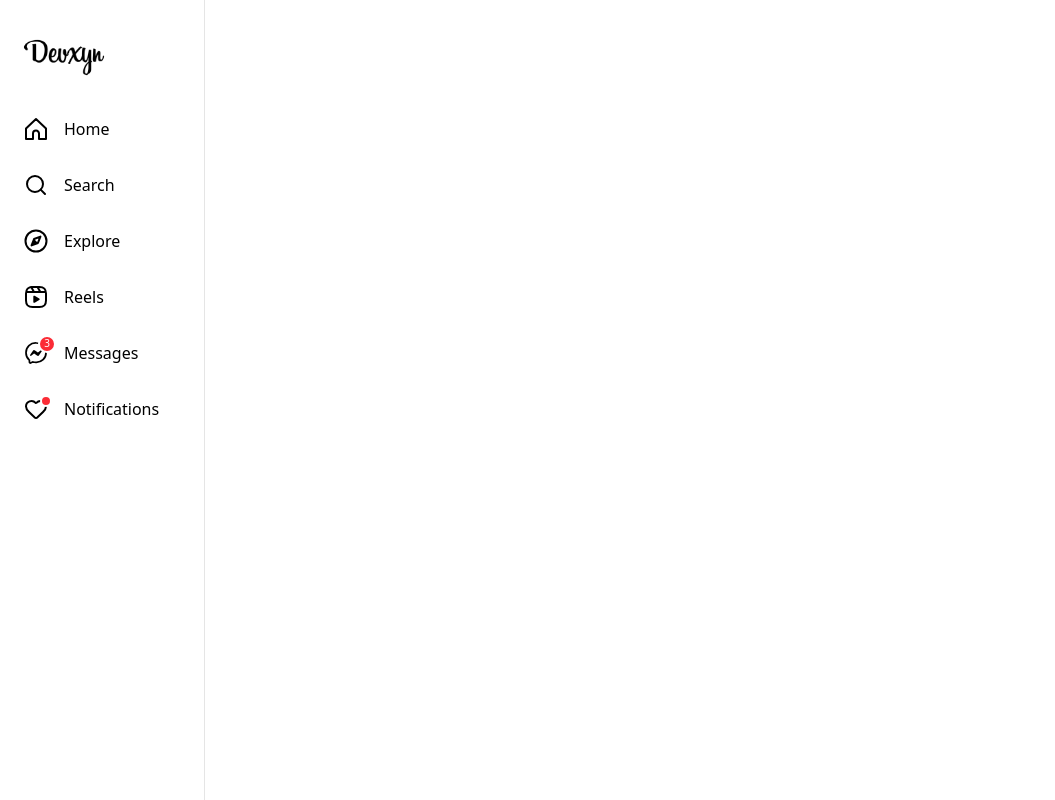
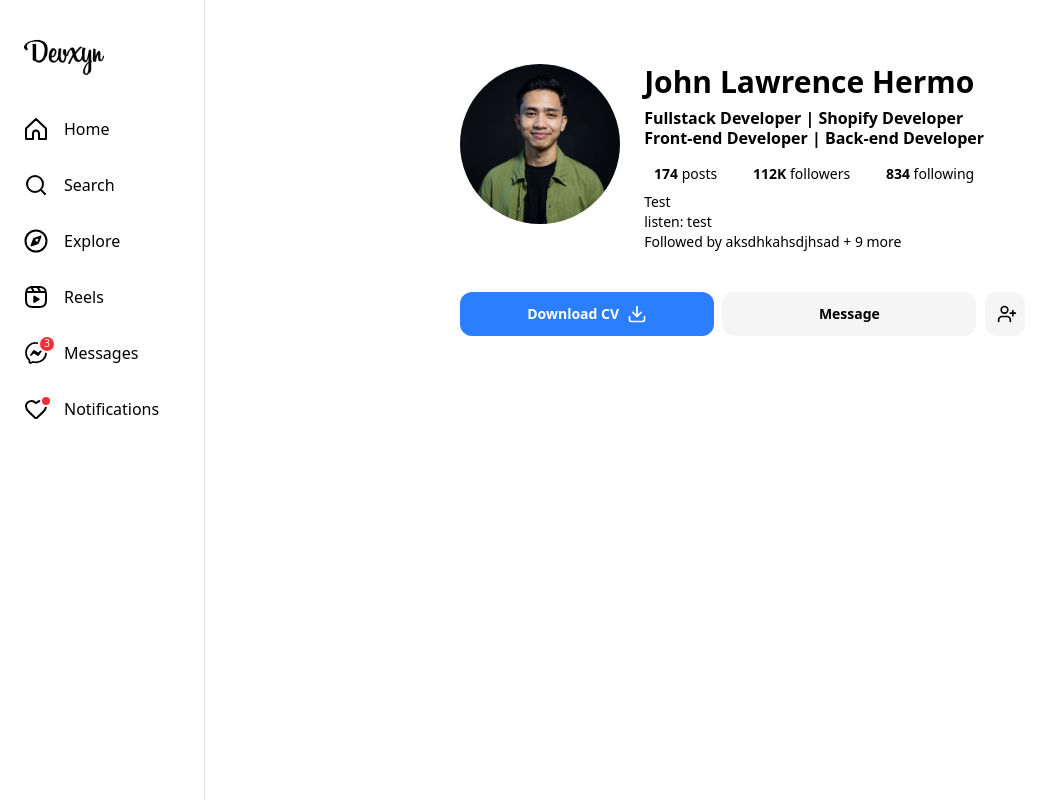
Before and after one commit to devxyn/instagram-portfolio, a React (Vite) app: page / in a window 1280 px wide. Shown: the whole page, without its empty margins (0-1055 px from the left). Built offline with nearby package versions, Linux system fonts and the light colour scheme.

Commit message:
feat: Integrate Profile component into App layout for enhanced user experience

```diff
--- a/src/App.tsx
+++ b/src/App.tsx
@@ -1,9 +1,15 @@
 import Navbar from "./components/Navbar";
+import Profile from "./components/Profile";
 
 function App() {
   return (
     <>
       <Navbar />
+      <main className='md:ml-[10vw] lg:ml-[16vw] flex flex-col items-center'>
+        <section className='w-full md:w-[75%] flex flex-col items-center mt-10 md:mt-16'>
+          <Profile />
+        </section>
+      </main>
     </>
   );
 }
```
